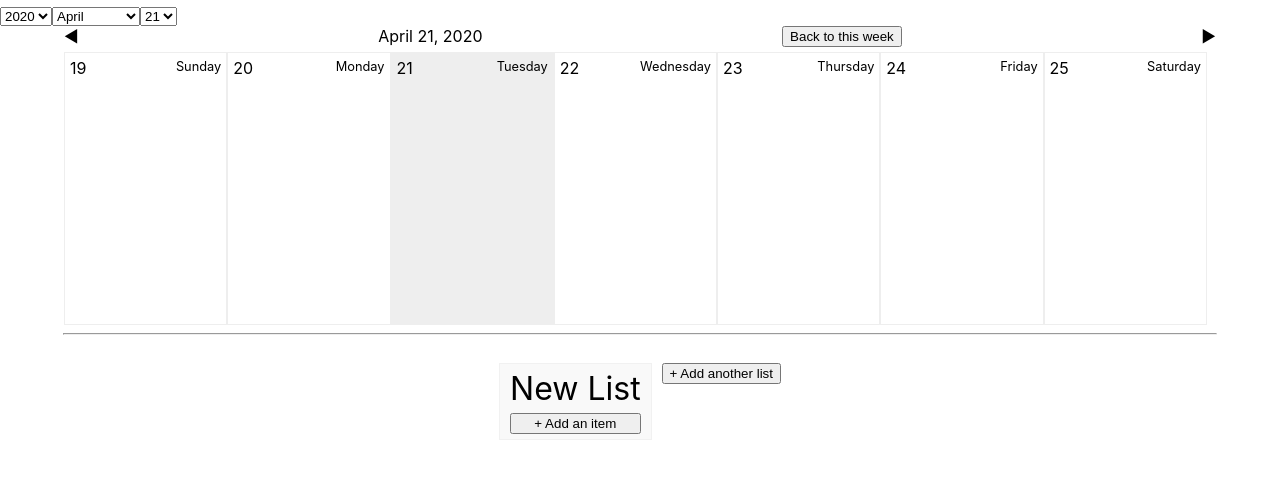
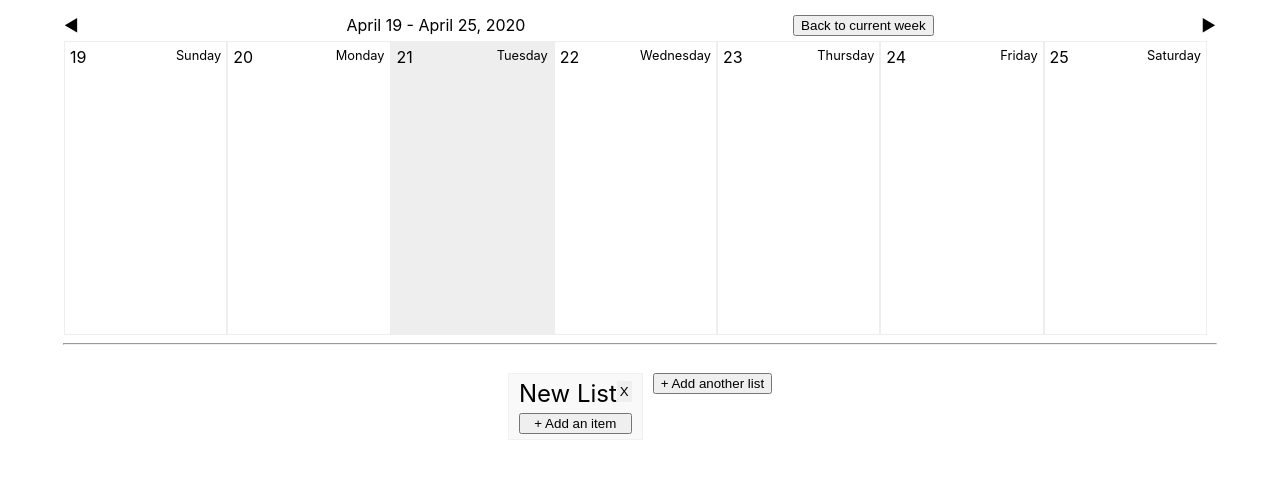
Before and after one commit to cgardn/react-emporium, a React (Create React App) app: page / in a window 1280 px wide. Both pictures are taken after a click on the button "+ Add another list". Shown: the top 478 px of the page. Built offline with nearby package versions, Linux system fonts and the light colour scheme.

Commit message:
redesign weekly view, fix variety of issues. Combine weekly view and Todoboard in App. Add list deletion to Todoboard

```diff
--- a/src/App.css
+++ b/src/App.css
@@ -1,4 +1,5 @@
 .app {
   display: flex;
   flex-direction: column;
+  margin-top: 10px;
 }
--- a/src/Calendar.js
+++ b/src/Calendar.js
@@ -1,27 +1,11 @@
 import React from 'react';
 import './Calendar.css';
 
-// TODO
-//  - need to use Date() to get number of days in a month, to account for leap years
-//  - under certain unknown conditions, going back a month with the dropdown only goes to the 1st of that month
-//  - <Week/> only knows about the number date of today, and highlights that day on every month
-//    -> so if it's April 25th, then when you scroll ahead to May 25th it'll be highlighted too
+// TODO-next steps
+//  - eventually make the week display a button that pops
+//    out one of those mini-calendars for selecting a week
 
 const utils = {
-  dayCounts: {
-    0: 31,
-    1: 28,
-    2: 31,
-    3: 30,
-    4: 31,
-    5: 30,
-    6: 31,
-    7: 31,
-    8: 30,
-    9: 31,
-    10: 30,
-    11: 31,
-  },
   monthNames: [
     'January', 'February', 'March', 'April', 'May', 'June',
     'July', 'August', 'September', 'October', 'November',
@@ -37,59 +21,10 @@ const utils = {
   },
 };
 
-const Datepicker = (props) => {
-  return (
-    <form>
-      <select
-        onChange={event => props.onYearChange(event.target.value)}
-        name="year"
-        id="year-select"
-        value={props.year}
-      >
-        {[...Array(3).keys()].map( (item, index) => (
-          <option
-            key={index+1000}
-            value={item + (props.year - 1)}
-          >{item + (props.year-1)}
-          </option>
-        ))};
-      </select>
-      <select
-        onChange={event => props.onMonthChange(event.target.value)}
-        name="month"
-        id="month-select"
-        value={props.month}
-      >
-        {utils.monthNames.map( (item, index) => (
-          <option
-            key={index+100}
-            value={index}
-          > {item}
-          </option>
-        ))};
-      </select>
-      <select
-        onChange={event => props.onDayChange(event.target.value)}
-        name="day"
-        id="day-select"
-        value={props.day}
-        selected={props.day}
-      >
-        {[...Array(utils.dayCounts[props.month]).keys()].map( (item, index) => (
-          <option
-            key={index+10000}
-            value={index+1}
-           >{index+1}
-          </option>
-        ))}
-      </select>
-    </form>
-  );
-};
-
 const Day = (props) => {
   return (
-    <div className={props.today === props.number ? "calendar-day calendar-day-today" : "calendar-day"}>
+    <div className={
+      props.today ? "calendar-day calendar-day-today" : "calendar-day"}>
       <div className="calendar-day-number">
         {props.number}
       </div>
@@ -103,7 +38,7 @@ const Day = (props) => {
 const Datedisplay = (props) => {
   return (
     <div className="datedisplay">
-      {utils.monthNames[props.month]} {props.date}, {props.year}
+      {utils.monthNames[props.weekstart[0]]} {props.weekstart[1]} - {utils.monthNames[props.weekend[0]]} {props.weekend[1]}, {props.year}
     </div>
   );
 };
@@ -111,10 +46,22 @@ const Datedisplay = (props) => {
 const Weekswitcher = (props) => {
   return (
     <div className="week-switch-container">
-    <div className="week-switch-button" onClick={props.previousWeek}>{'\u25C4'}</div>
-    <Datedisplay month={props.month} year={props.year} date={props.date} />
-    <button onClick={props.handleReturnToToday}>Back to this week</button>
-    <div className="week-switch-button" onClick={props.nextWeek}>{'\u25BA'}</div>
+      <div
+        className="week-switch-button"
+        onClick={props.previousWeek}
+      >{'\u25C4'}</div>
+      <Datedisplay
+        month={props.month}
+        year={props.year}
+        weekstart={props.weekstart}
+        weekend={props.weekend}/>
+      <button
+        onClick={props.handleReturnToToday}
+      >Back to current week</button>
+      <div
+        className="week-switch-button"
+        onClick={props.nextWeek}
+      >{'\u25BA'}</div>
     </div>
   );
 };
@@ -132,7 +79,9 @@ const Week = (props) => {
     // set day to Sunday before loop
     date.setDate(date.getDate()-date.getDay());
     for (let i=0; i<7;i++) {
-      week.push(date.getDate());
+      week.push([date.getDate(),
+        (props.currentDay.getDate() === date.getDate()) &&
+         (props.currentDay.getMonth() === date.getMonth())])
       date.setDate(date.getDate()+1);
     }
     return week;
@@ -141,11 +90,11 @@ const Week = (props) => {
   return (
     <>
     <div className="calendar-container">
-      {weekNums(props.dateObj).map( (item, index) => (
+      {weekNums(props.displayDay).map( (item, index) => (
         <Day
           key={index+1}
-          number={item}
-          today={props.todayDate}
+          number={item[0]}
+          today={item[1]}
           day={index}
         />
       ))}
@@ -155,20 +104,8 @@ const Week = (props) => {
 };
 
 const Calendar = (props) => {
-  const [currentDay, setCurrentDay] = React.useState(new Date());
+  const [currentDay] = React.useState(new Date());
   const [displayDay, setDisplayDay] = React.useState(new Date());
-
-  const handleYearChange = (newYear) => {
-    setDisplayDay(new Date(displayDay.setYear(newYear)));
-  };
-
-  const handleMonthChange = (newMonth) => {
-    setDisplayDay(new Date(displayDay.setMonth(newMonth)));
-  };
-
-  const handleDayChange = (newDate) => {
-    setDisplayDay(new Date(displayDay.setDate(newDate)));
-  };
 
   const handlePreviousWeek = () => {
     setDisplayDay(new Date(displayDay.setDate(displayDay.getDate()-7)));
@@ -182,36 +119,39 @@ const Calendar = (props) => {
     setDisplayDay(new Date(currentDay));
   };
 
-  const handleSubmit = () => {
-    console.log(currentDay);
+  const getWeekStart = (today) => {
+    // returns date object set to beginning of the week
+    let thisDate = new Date(today);
+    thisDate.setDate(today.getDate()-today.getDay());
+    return thisDate;
+  };
+
+  const getWeekEnd = (today) => {
+    let thisDate = new Date(today);
+    thisDate.setDate((thisDate.getDate()-thisDate.getDay())+6);
+    return thisDate;
   };
 
   return (
     <div className="calendar">
-    <Datepicker
-      onYearChange={handleYearChange}
-      onMonthChange={handleMonthChange}
-      onDayChange={handleDayChange}
-      onDateSubmit={handleSubmit}
-      year={displayDay.getFullYear()}
-      month={displayDay.getMonth()}
-      day={displayDay.getDate()}
-    />
     <Weekswitcher
       previousWeek={handlePreviousWeek}
       nextWeek={handleNextWeek}
       handleReturnToToday={handleReturnToToday}
       year={currentDay.getFullYear()}
-      month={currentDay.getMonth()}
-      date={currentDay.getDate()}
+      weekstart={[
+        getWeekStart(displayDay).getMonth(),
+        getWeekStart(displayDay).getDate()]}
+      weekend={[
+        getWeekEnd(displayDay).getMonth(),
+        getWeekEnd(displayDay).getDate()]}
     />
     <Week
-      dateObj={displayDay}
-      todayDate={currentDay.getDate()}
+      displayDay={displayDay}
+      currentDay={currentDay}
       day={displayDay.getDay()}
     />
     </div>
   );
 };
-
 export default Calendar;
--- a/src/Todoboard.css
+++ b/src/Todoboard.css
@@ -18,9 +18,24 @@
 
 
 .title {
-  font-size: 2rem;
+  display: flex;
+  justify-content: space-between;
+  align-items: flex-start;
+  font-size: 1.5rem;
   margin-bottom: 5px;
 }
+
+.list-delete-button {
+  border: none;
+  cursor: pointer;
+  margin: 2px 0;
+  padding: 3px 3px;
+}
+
+.list-delete-button:hover {
+  background-color: #bbb;
+}
+
 
 .list-content {
   padding: 5px 0;
--- a/src/Todoboard.js
+++ b/src/Todoboard.js
@@ -1,5 +1,15 @@
 import React from 'react';
 import './Todoboard.css';
+
+// TODO-next steps
+//  - limit number of lists before bumping to next line
+//  - top-level todoboard state is shallow, doesn't include
+//    list items, need top-level state object that includes
+//    everything, including all items assigned to whatever
+//    date
+//  - work on dragging items around
+//    - make list items draggable
+//    - make calendar days drag targets
 
 const Itemmenu = (props) => {
   return (
@@ -120,6 +130,10 @@ const Todolist = (props) => {
           content={listTitle}
           onChange={changeListTitle}
         />
+        <button
+          className="list-delete-button"
+          onClick={props.onDeleteClick}
+        >X</button>
       </div>
       {listContent.length > 0 &&
       <div className="list-content">
@@ -154,7 +168,6 @@ const Todoboard = (props) => {
     return outId;
   };
 
-
   const newList = () => {
     const outList = {
       title: "New List",
@@ -167,15 +180,20 @@ const Todoboard = (props) => {
     setLists(lists.concat(newList()));
   };
 
+  const removeList = (n) => {
+    setLists(lists.slice(0,n).concat(lists.slice(n+1,lists.length)));
+  };
+
   return (
     <div className="todoboard">
     {lists.length > 0 &&
       <>
-      {lists.map( (list) => (
+      {lists.map( (list, index) => (
         <Todolist
           key={list.id}
           id={list.id}
           getId={getId}
+          onDeleteClick={() => removeList(index)}
         />
       ))}
       </>
@@ -186,7 +204,7 @@ const Todoboard = (props) => {
       onClick={addList}
     >{"+ Add another list"}</button>
     </div>
-  );
+  )
 };
 
 export default Todoboard;
```
